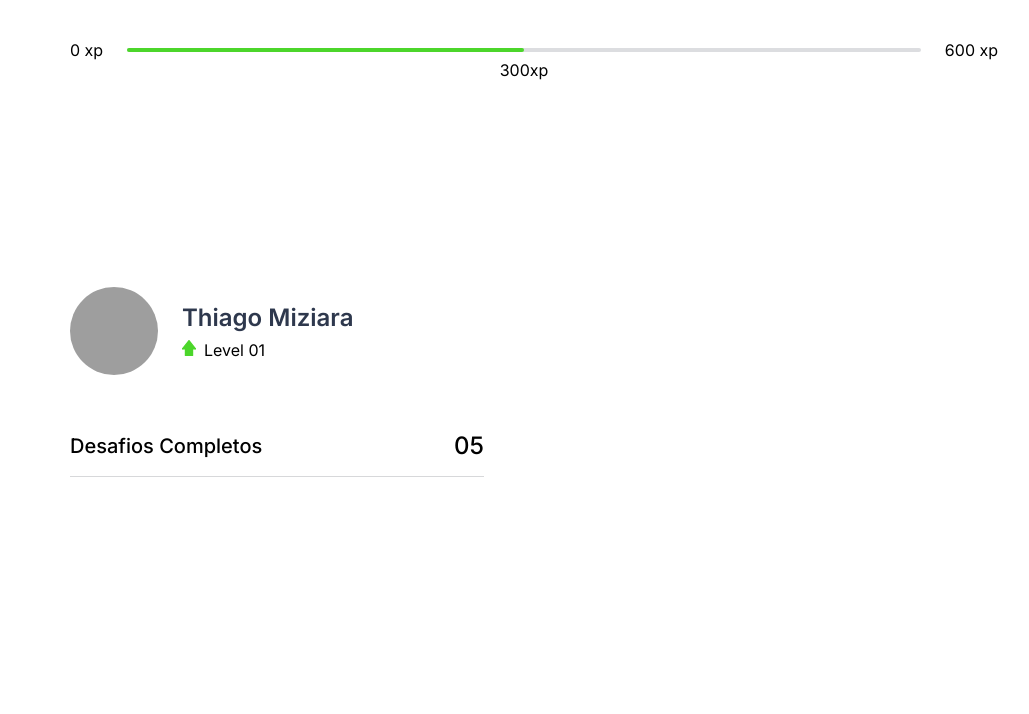
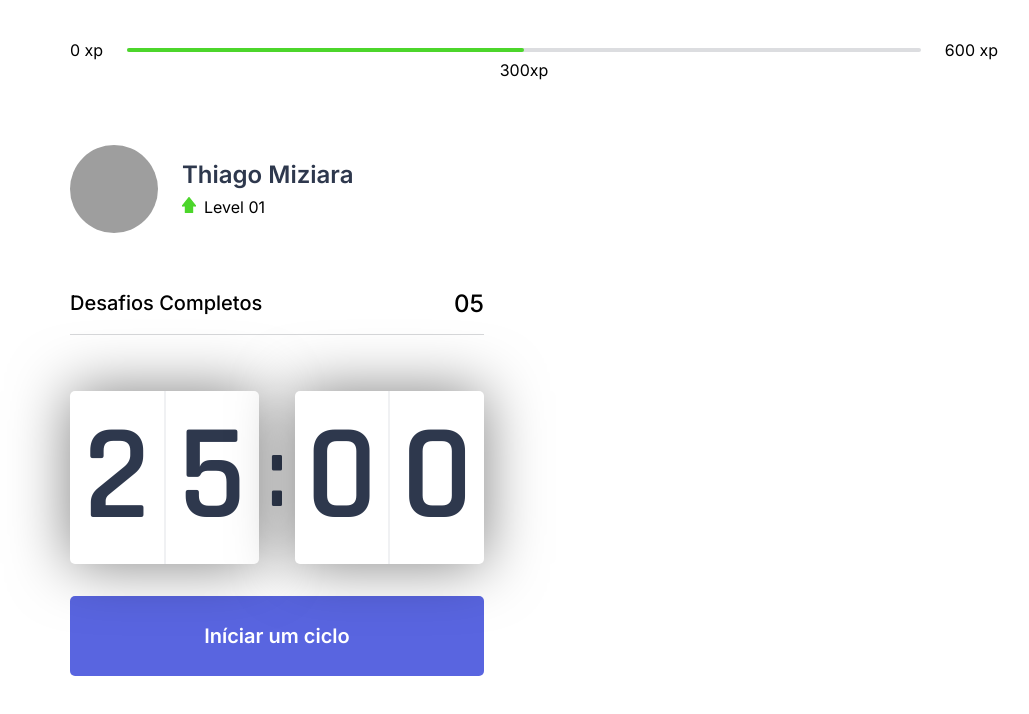
Before and after one commit to thiagonmiziara/nlw-04-moveit, a Next.js app in the folder moveit-next/: page / in a window 1280 px wide. Shown: the top 714 px of the page, without its empty margins (106-1135 px from the left). Built offline with nearby package versions, Linux system fonts and the light colour scheme; grey boxes are pictures that could not be loaded.

Commit message:
add estilo cowntdown

```diff
--- a/moveit-next/src/components/Countdown.tsx
+++ b/moveit-next/src/components/Countdown.tsx
@@ -3,6 +3,7 @@
 
 const Countdown = () => {
   return (
+    <div>
       <div className={styles.countdownContainer}>
         <div>
           <span>2</span>
@@ -14,6 +15,10 @@
           <span>0</span>
         </div>
       </div>
+      <button type="button" className={styles.countdownButton}>
+        Iníciar um ciclo
+      </button>
+    </div>
   );
 };
 
--- a/moveit-next/src/pages/_document.tsx
+++ b/moveit-next/src/pages/_document.tsx
@@ -5,6 +5,7 @@
     return (
       <Html>
         <Head>
+          <link rel="shortcut icon" href="favicon.png" type="image/png"/>
           <link rel="preconnect" href="https://fonts.gstatic.com" />
           <link
             href="https://fonts.googleapis.com/css2?family=Inter:wght@400;500;600&family=Rajdhani:wght@600&display=swap"
--- a/moveit-next/src/pages/index.tsx
+++ b/moveit-next/src/pages/index.tsx
@@ -1,4 +1,6 @@
+import  Head  from "next/head";
 import CompletedChallenges from "../components/CompletedChallenges";
+import Countdown from "../components/Countdown";
 import ExperienceBar  from "../components/ExperienceBar";
 import Profile from "../components/Profile";
 import styles from "../styles/pages/Home.module.css";
@@ -6,12 +8,17 @@
 export default function Home() {
   return (
     <div className={styles.container}>
+      <Head>
+        <title>Início | move.it</title>
+      </Head>
+
       <ExperienceBar />
 
       <section>
         <div>
           <Profile/>
           <CompletedChallenges/>
+          <Countdown/>
         </div>
         <div></div>
       </section>
--- a/moveit-next/src/styles/components/Countdown.module.css
+++ b/moveit-next/src/styles/components/Countdown.module.css
@@ -0,0 +1,56 @@
+.countdownContainer {
+    display: flex;
+    align-items: center;
+    font-family: Rajdhani;
+    font-weight: 600;
+    color: var(--title);
+}
+
+.countdownContainer>div {
+    flex: 1;
+    display: flex;
+    align-items: center;
+    justify-content: space-evenly;
+    background: var(--white);
+    box-shadow: 0 0 60px rgba(0, 0, 0, 0.5);
+    border-radius: 5px;
+    font-size: 8.5rem;
+    text-align: center;
+}
+
+.countdownContainer>div span {
+    flex: 1;
+}
+
+.countdownContainer>div span:first-child {
+    border-right: 1px solid #f0f1f3;
+}
+
+.countdownContainer>div span:last-child {
+    border-left: 1px solid #f0f1f3;
+}
+
+.countdownContainer>span {
+    font-size: 6.25rem;
+    margin: 0 0.5rem;
+}
+
+.countdownButton {
+    width: 100%;
+    height: 5rem;
+    margin-top: 2rem;
+    display: flex;
+    align-items: center;
+    justify-content: center;
+    border: 0;
+    border-radius: 5px;
+    background: var(--blue);
+    color: var(--white);
+    font-size: 1.25rem;
+    font-weight: 600;
+    transition: background-color 0.2s;
+}
+
+.countdownButton:hover {
+    background: var(--blue-dark);
+}
```
Lines whose indentation alone changed are shown as unchanged.
